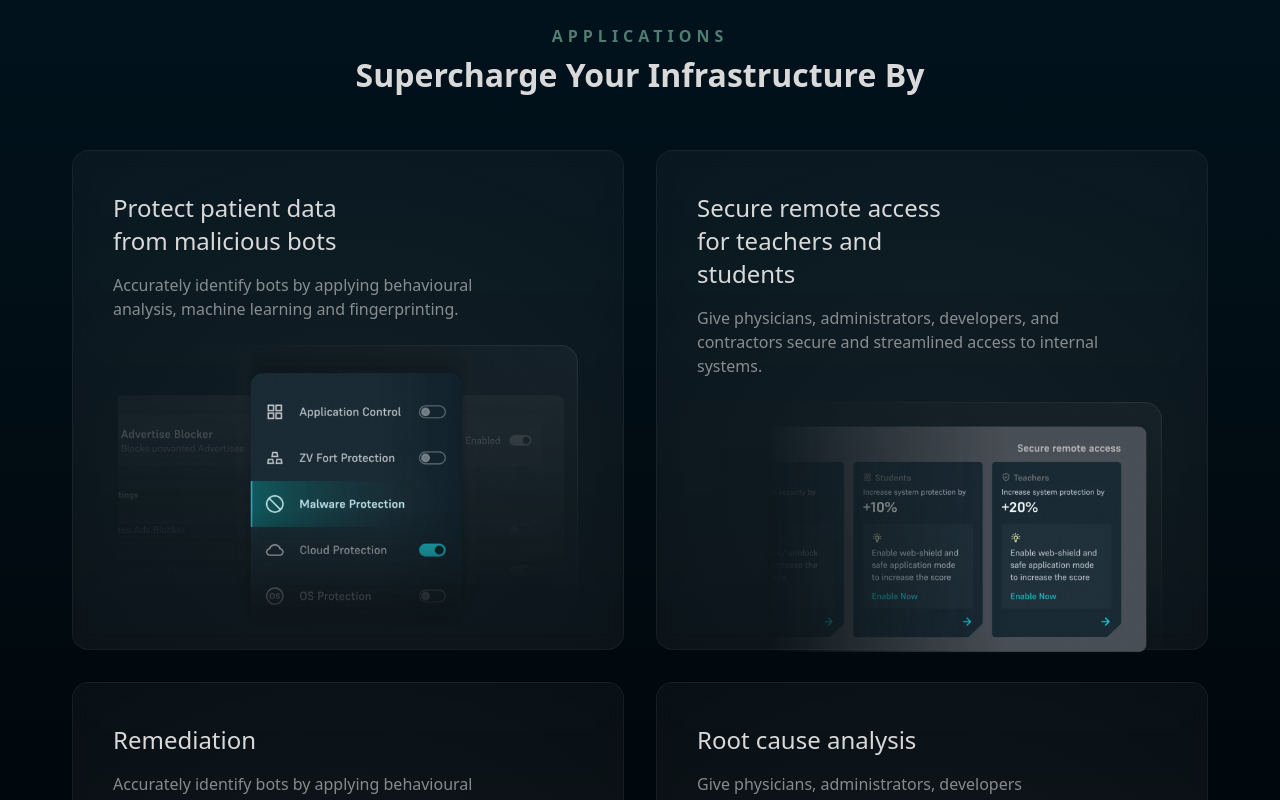
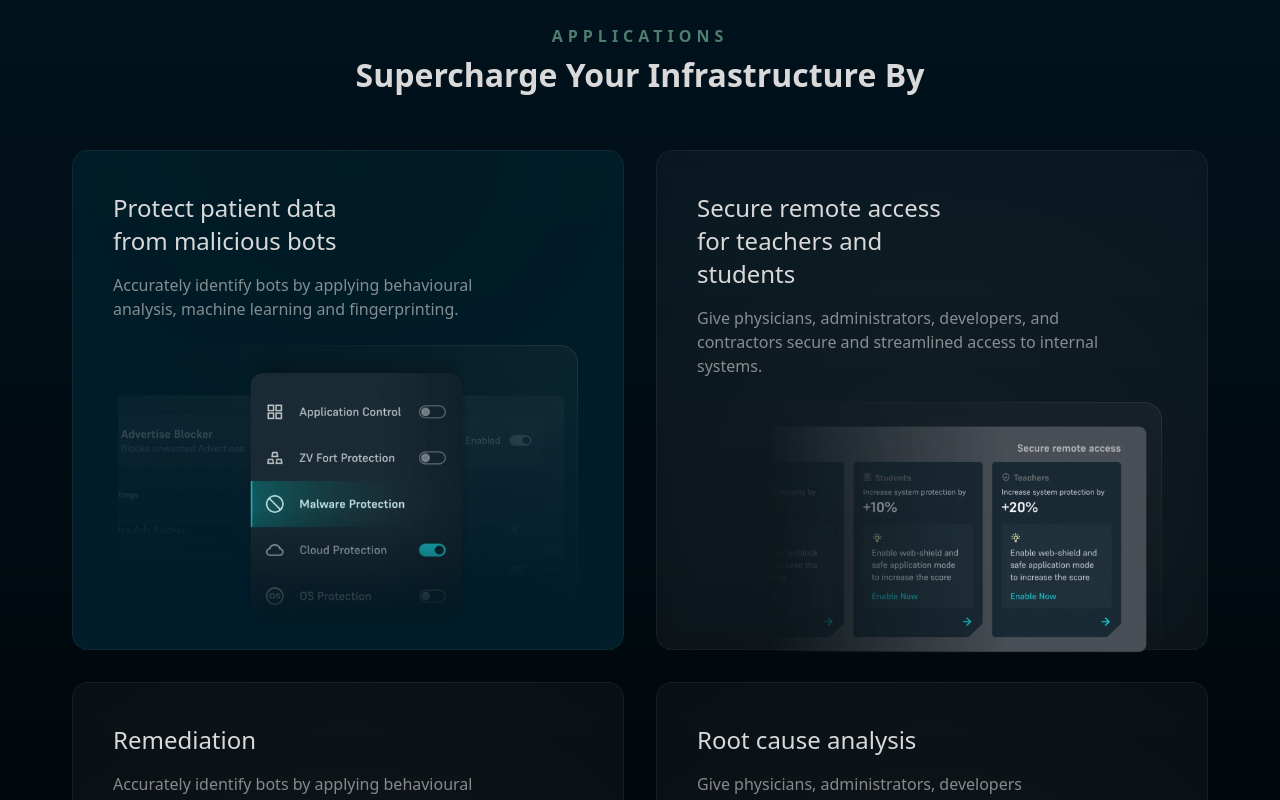
Before and after one commit to hiTushar/barasingha, a React (Create React App) app: page /solutionspage in a window 1280 px wide. In both pictures the pointer is over the element 348 px from the left and 1859 px from the top of the page. Shown: the part 1459-2259 px from the top of the page. Built offline with nearby package versions, Linux system fonts and the light colour scheme; the HTML template or start-up script is replaced by a standard one.

Commit message:
Add hover effect to application cards on solutions page

```diff
--- a/src/components/pages/Common/Applications/Applications.js
+++ b/src/components/pages/Common/Applications/Applications.js
@@ -22,7 +22,7 @@ function Applications() {
                      <img src={placeholder1} className="align" alt="securitysuite" />
                   </div>
                </div>
-               <div className="project-card1">
+               <div className="project-card">
                   <h3 className="heading heading--three padding-16">Secure remote access for teachers and students</h3>
                   <p className="para para--light">Give physicians, administrators, developers, and contractors secure and streamlined access to internal systems.</p>
                   <div className="image-card">
--- a/src/components/pages/Common/Applications/products_Applications.scss
+++ b/src/components/pages/Common/Applications/products_Applications.scss
@@ -34,6 +34,14 @@
             height: 400px;
             align-items: center;
          }
+         &:hover {
+            background: radial-gradient(
+               185.16% 185.16% at 50% 0%,
+               rgba(0, 31, 41, 0.75) 0%,
+               #022032 100%
+            ) !important;
+         }
+
          .image-card {
             img {
                width: 100%;
```
